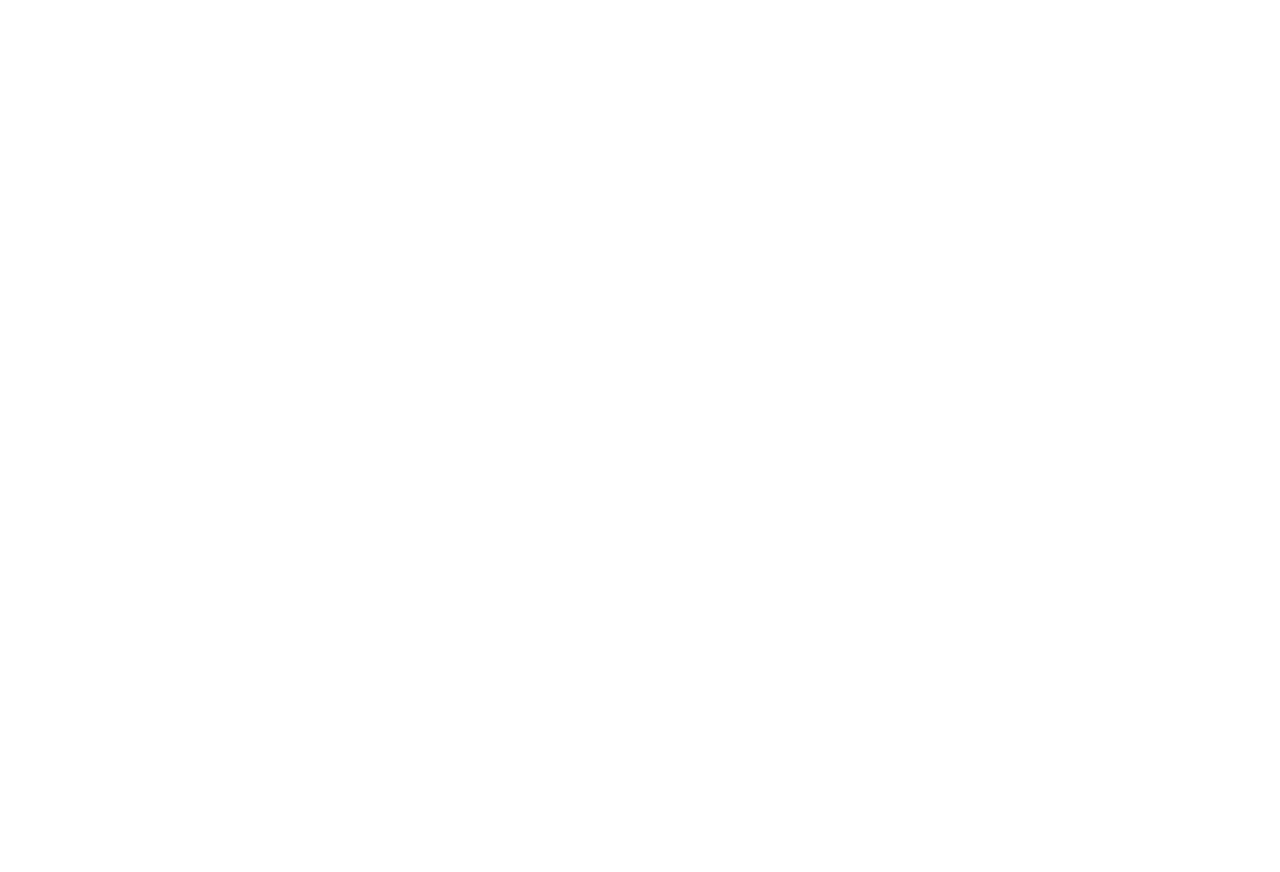
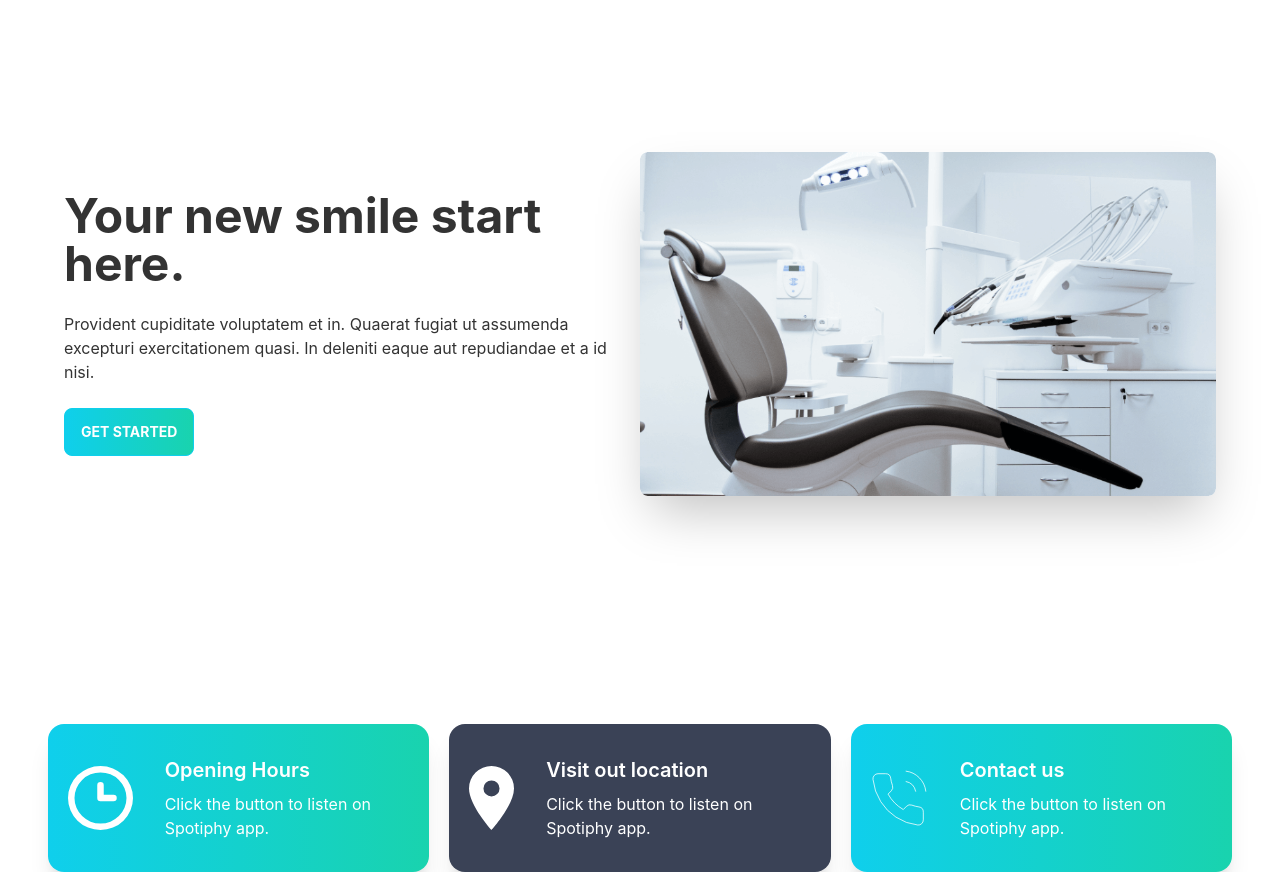
Before and after one commit to bulbulahammed/Al-Shefa-Client, a React (Create React App) app: page / in a window 1280 px wide. Shown: the part 140-1012 px from the top of the page. Before the commit the page ends 800 px from the top, so only its background shows below. Built offline with nearby package versions, Linux system fonts and the light colour scheme.

Commit message:
Information Card

```diff
--- /dev/null
+++ b/src/pages/Home/Banner.js
@@ -0,0 +1,19 @@
+import React from 'react';
+import chair from "../../assets/images/chair.png";
+
+const Banner = () => {
+    return (
+    <div class="hero min-h-screen px-12">
+        <div class="hero-content flex-col lg:flex-row-reverse">
+            <img src={chair} class="lg:w-1/2 sm:w-full rounded-lg shadow-2xl" />
+            <div>
+            <h1 class="text-5xl font-bold">Your new smile start here.</h1>
+            <p class="py-6">Provident cupiditate voluptatem et in. Quaerat fugiat ut assumenda excepturi exercitationem quasi. In deleniti eaque aut repudiandae et a id nisi.</p>
+            <button class="btn btn-primary text-white font-bold uppercase bg-gradient-to-r from-primary to-secondary">Get Started</button>
+            </div>
+        </div>
+    </div>
+    );
+};
+
+export default Banner;
--- a/src/pages/Home/Home.js
+++ b/src/pages/Home/Home.js
@@ -1,9 +1,12 @@
 import React from 'react';
+import Banner from './Banner';
+import Info from './Info';
 
 const Home = () => {
     return (
         <div>
-            <h1>This is Home page</h1>
+            <Banner/>
+            <Info/>
         </div>
     );
 };
--- /dev/null
+++ b/src/pages/Home/Info.js
@@ -0,0 +1,17 @@
+import React from 'react';
+import clock from '../../assets/icons/clock.svg';
+import marker from '../../assets/icons/marker.svg';
+import phone from '../../assets/icons/phone.svg';
+import InfoCard from './InfoCard';
+
+const Info = () => {
+    return (
+        <div className='grid grid-cols-1 lg:grid-cols-3 gap-5 px-12'>
+            <InfoCard bgClass="bg-gradient-to-r from-primary to-secondary" cardTitle={"Opening Hours"} img={clock}/>
+            <InfoCard bgClass="bg-accent" cardTitle={"Visit out location"} img={marker}/>
+            <InfoCard bgClass="bg-gradient-to-r from-primary to-secondary" cardTitle={"Contact us"} img={phone}/>
+        </div>
+    );
+};
+
+export default Info;
--- /dev/null
+++ b/src/pages/Home/InfoCard.js
@@ -0,0 +1,17 @@
+import React from 'react';
+
+const InfoCard = ({img,cardTitle,bgClass}) => {
+    return (
+        <div class={`card lg:card-side shadow-xl ${bgClass}`}>
+            <figure className='pl-5'>
+                <img src={img} alt="Album"/>
+            </figure>
+            <div class="card-body text-white">
+                <h2 class="card-title">{cardTitle}</h2>
+                <p>Click the button to listen on Spotiphy app.</p>
+            </div>
+        </div>
+    );
+};
+
+export default InfoCard;
--- a/src/pages/Shared/Navbar.js
+++ b/src/pages/Shared/Navbar.js
@@ -21,7 +21,7 @@
                   {menuItems}
               </ul>
             </div>
-            <a className="btn btn-ghost normal-case text-xl">Al Shefa</a>
+            <Link to={"/"} className="btn btn-ghost normal-case text-xl">Al Shefa</Link>
           </div>
           <div className="navbar-center hidden lg:flex">
             <ul className="menu menu-horizontal p-0">
```
